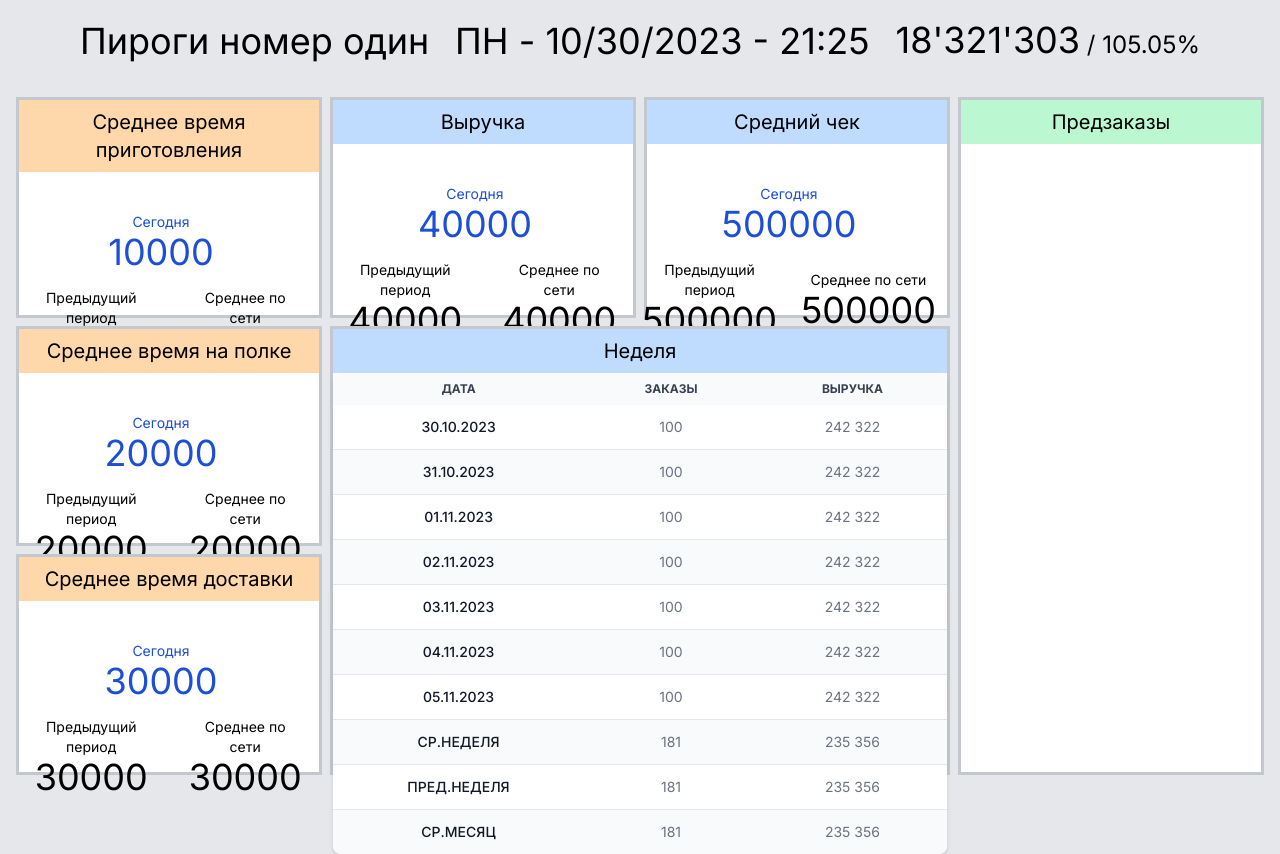
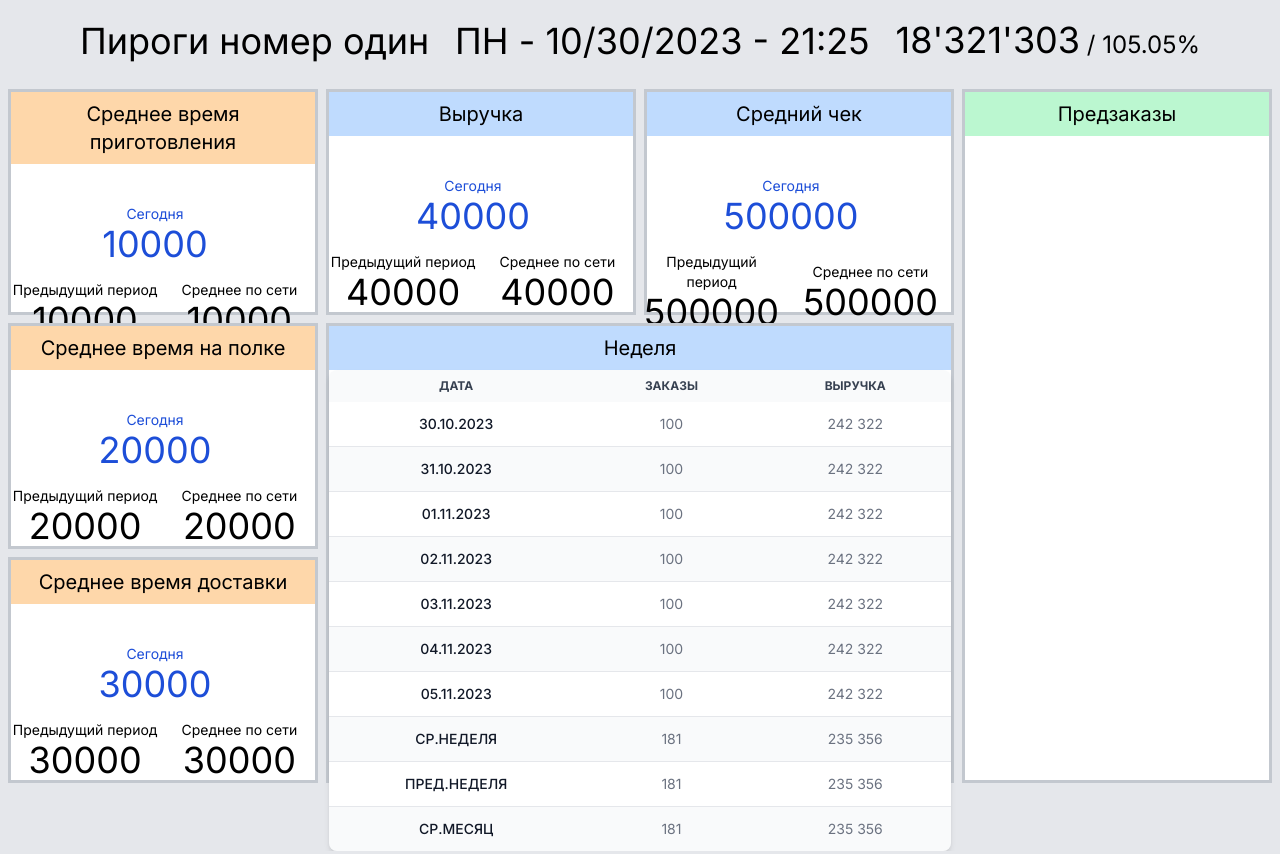
Before and after one commit to ZNP8b/rest-dashboard, a Next.js app: page / in a window 1280 px wide. Built offline with nearby package versions, Linux system fonts and the light colour scheme.

Commit message:
Сделал меньше паддинг

```diff
--- a/app/globals.css
+++ b/app/globals.css
@@ -6,7 +6,7 @@
   @apply flex flex-col
   lg:grid
   lg:grid-cols-3 lg:grid-rows-3
-  xl:grid-cols-4 xl:grid-rows-3 gap-2 p-4 h-[calc(100vh-90px)]
+  xl:grid-cols-4 xl:grid-rows-3 gap-2 p-2 h-[calc(100vh-90px)]
 }
 
 .CardItem {
```
